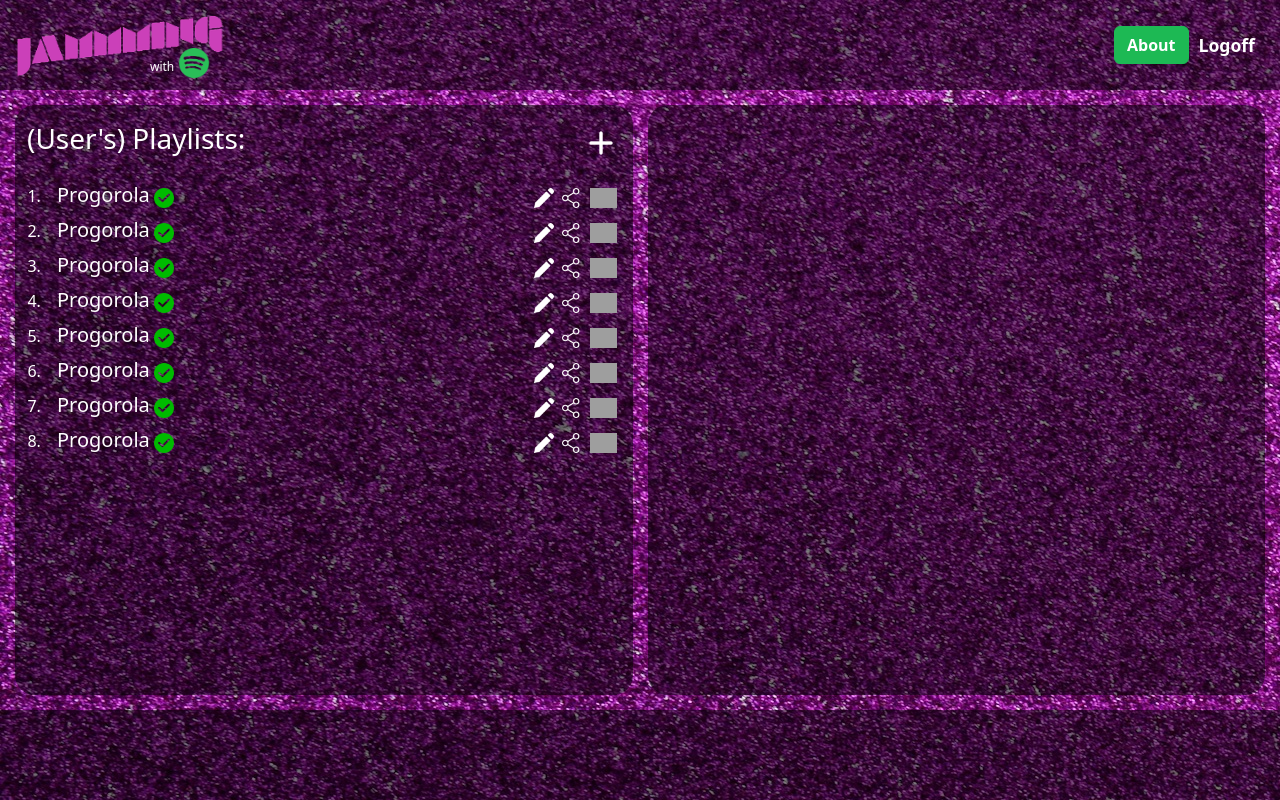
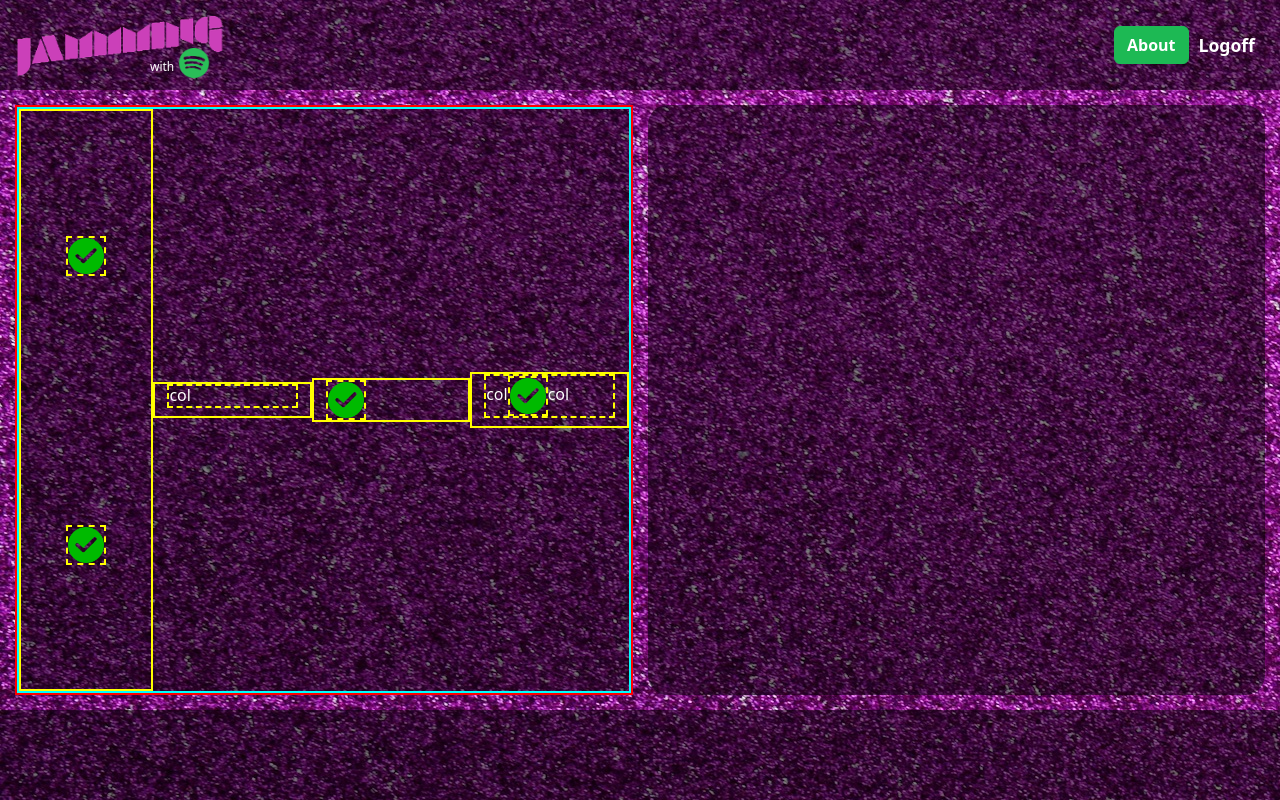
Before and after one commit to mdlpontual/_ezJam, a React (Vite) app: page / in a window 1280 px wide. Built offline with nearby package versions, Linux system fonts and the light colour scheme; grey boxes are pictures that could not be loaded.

Commit message:
testing deeper functionalities of bootstrap and flexbox for a better coding experience

```diff
--- a/src/pages/Home/ui/Playlists/UserPlaylists.jsx
+++ b/src/pages/Home/ui/Playlists/UserPlaylists.jsx
@@ -3,6 +3,58 @@ import PlaylistRow from "./PlaylistRow";
 import IMG from "../../../../assets/images/ImagesHUB";
 
 function UsersPlaylists(){
+    return(
+        <>
+            <div id="containerrr" className="container d-flex flex-column">
+                <div id="rowOne" className="row d-flex flex-grow-1 align-items-center">
+                    <div className="col d-flex flex-column justify-content-around h-100 align-items-center p-0 m-0"><img src={IMG.savedCheckmark} alt="" width="40px"/><img src={IMG.savedCheckmark} alt="" width="40px"/></div>
+                    <div className="col"><h6>col</h6></div>
+                    <div className="col"><img src={IMG.savedCheckmark} alt="" width="40px"/></div>
+                    <div className="col"><h6>col<img src={IMG.savedCheckmark} alt="" width="40px"/>col</h6></div>
+                </div>
+            </div>
+        </>
+    );
+}
+
+export default UsersPlaylists;
+
+
+
+
+/*
+<div id="containerrr" className="container d-flex flex-column">
+                <div id="rowOne" className="row">
+                    <div className="col"><img src={IMG.savedCheckmark} alt="" width="40px"/></div>
+                </div>
+                <div id="rowTwo" className="row flex-grow-1">
+                    <div className="col"><h6>col</h6></div>
+                    <div className="col"><img src={IMG.savedCheckmark} alt="" width="40px"/></div>
+                    <div className="col"><h6>col<img src={IMG.savedCheckmark} alt="" width="40px"/>col</h6></div>
+                </div>
+            </div>
+
+
+<div id="containerrr" className="container"> <h1>container</h1>
+                <div className="row"> <h3>rows</h3>
+                    <div className="col"><img src={IMG.savedCheckmark} alt="" width="40px"/></div>
+                    <div className="col"><h6>col<img src={IMG.savedCheckmark} alt="" width="40px"/>col</h6></div>
+                    <div className="col"><h6>col</h6></div>
+                </div>
+                <div className="row"> <h3>rows</h3>
+                    <div className="col"><h6>col</h6></div>
+                    <div className="col"><img src={IMG.savedCheckmark} alt="" width="40px"/></div>
+                    <div className="col"><h6>col<img src={IMG.savedCheckmark} alt="" width="40px"/>col</h6></div>
+                </div>
+                <div className="row"> <h3>rows</h3>
+                    <div className="col"><h6>col<img src={IMG.savedCheckmark} alt="" width="40px"/>col</h6></div>
+                    <div className="col"><h6>col</h6></div>
+                    <div className="col"><img src={IMG.savedCheckmark} alt="" width="40px"/></div>
+                </div>
+            </div>*/
+
+
+/*function UsersPlaylists(){
     return(
         <>
             <div id="user-playlists-container" className="container">
@@ -34,6 +86,4 @@ function UsersPlaylists(){
             </div>
         </>
     );
-}
-
-export default UsersPlaylists;
+}*/
--- a/src/scss/style.scss
+++ b/src/scss/style.scss
@@ -47,13 +47,15 @@ $tb-purple-solid: 2px solid purple;
 $tb-purple-dashed: 2px dashed purple;
 $tb-purple-dotted: 2px dotted purple;
 
-
+@mixin box-reset-default {
+    margin: 0;
+    padding: 0;
+}
 
 //---------------------------------------------------------------------------------------------------------------------------------------------------------
 
 *{
-    margin: 0;
-    padding: 0;
+    @include box-reset-default;
     color: white;
 }
 
@@ -80,7 +82,73 @@ body{
     }
 }
 
+#containerrr{
+    border: $tb-red-solid;
+    height: 100%;
+
+    h1{
+        border: $tb-red-dashed;
+
+    }
+    #rowOne{
+        height: 75px;
+    }
+    #rowTwo{
+
+    }
+    .row{
+        border: $tb-cyan-solid;
+
+        h3{
+            border: $tb-cyan-dashed;
+
+        }
+        .col, .col-auto{
+            border: $tb-yellow-solid;
+
+            h6, img{
+                border: $tb-yellow-dashed;
+
+            }
+        }
+    }
+}
+
+
+
+
+
+
+/*
+
 //---------------------------------------------------------------------------------------------------------------------------------------------------------
+#containerrr{
+    border: $tb-red-solid;
+    height: 100%;
+    @include box-reset-default;
+    h1{
+        border: $tb-red-dashed;
+        @include box-reset-default;
+    }
+    .row{
+        border: $tb-cyan-solid;
+        height: 100px;
+        @include box-reset-default;
+        h3{
+            border: $tb-cyan-dashed;
+            @include box-reset-default;
+        }
+        .col{
+            border: $tb-yellow-solid;
+            @include box-reset-default;
+            h6, img{
+                border: $tb-yellow-dashed;
+                @include box-reset-default;
+            }
+        }
+    }
+}
+
 
 #user-playlists-container{
     //border: $tb-red-solid;
@@ -179,3 +247,5 @@ body{
         }
     }
 }
+
+*/
```
Also changed, not shown: src/pages/Home/ui/Playlists/PlaylistRow.jsx (+11 -3 lines).
